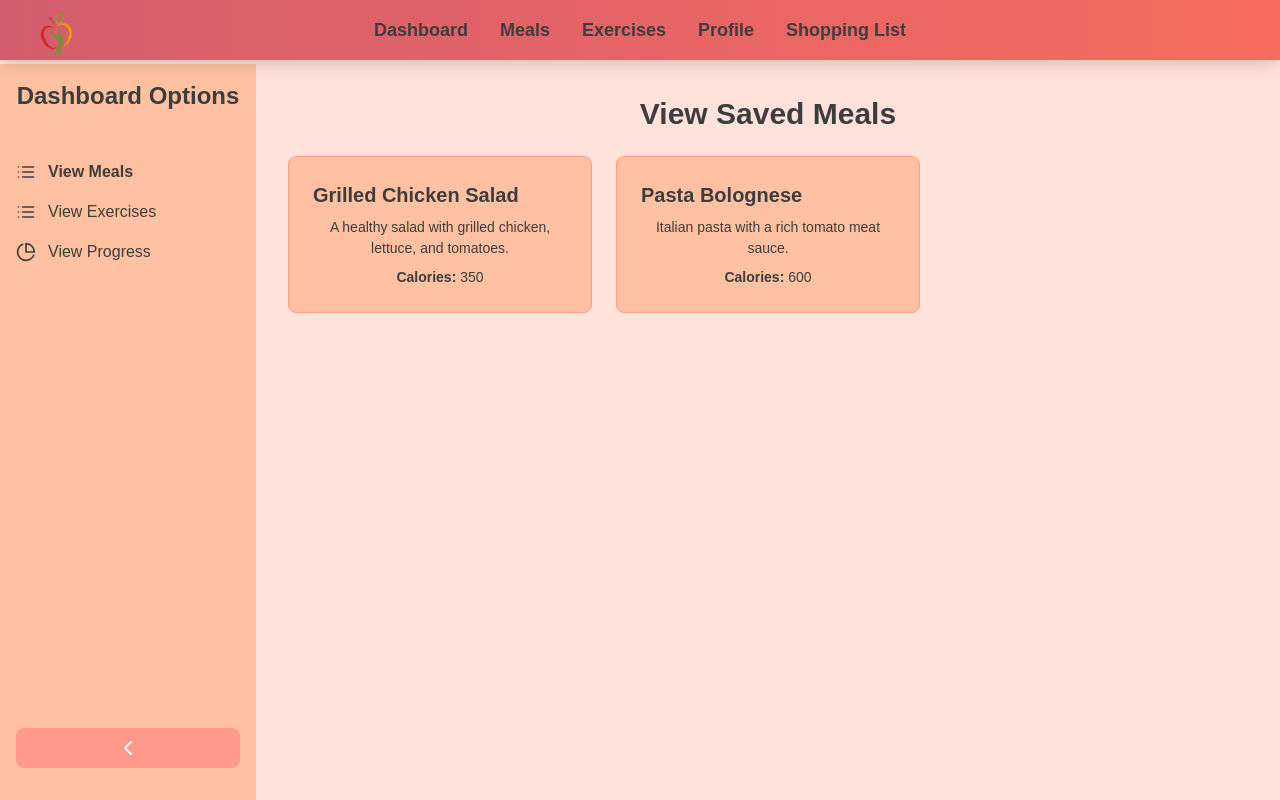
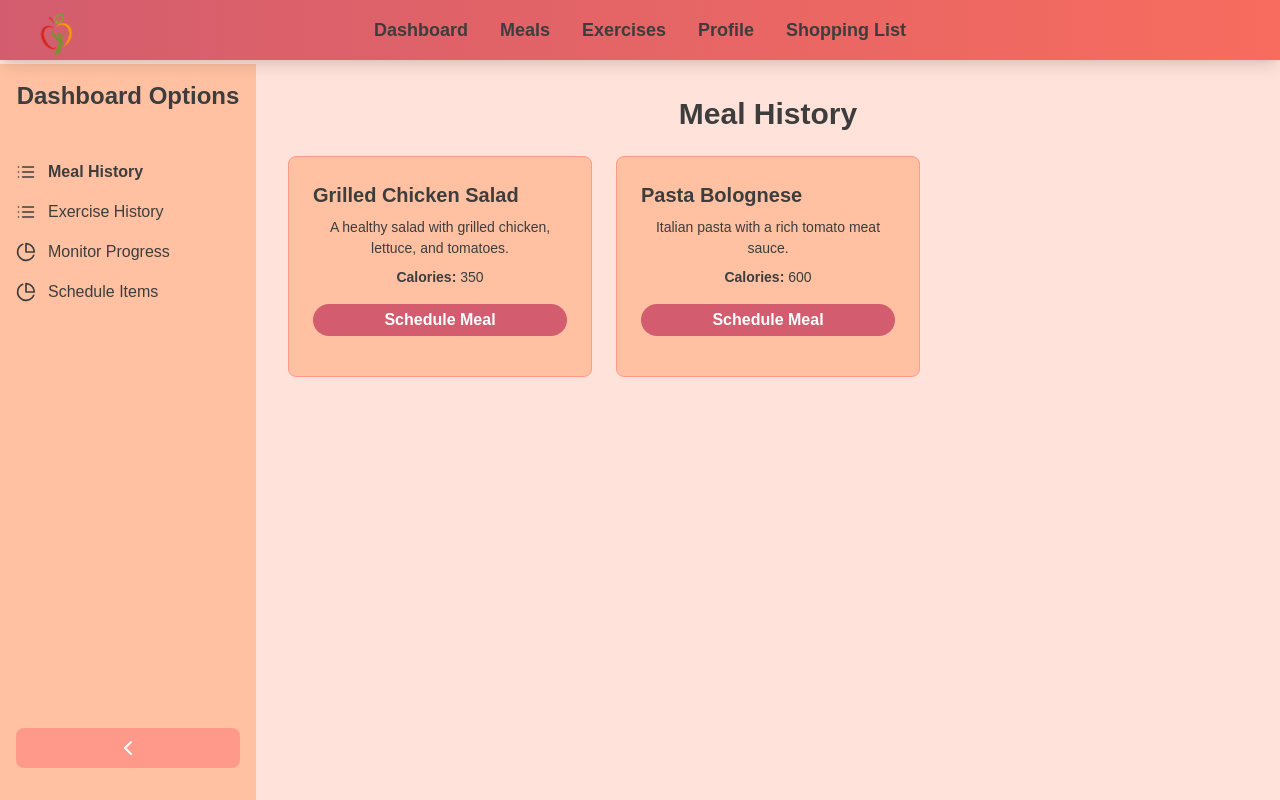
Before and after one commit to asha8411p/Smart-Meal-Planner, a Next.js app in the folder frontend/: page /dashboard in a window 1280 px wide. Built offline with nearby package versions, Linux system fonts and the light colour scheme.

Commit message:
Dashboard frontend

```diff
--- a/frontend/app/dashboard/page.tsx
+++ b/frontend/app/dashboard/page.tsx
@@ -3,42 +3,46 @@
 "use client"; // Client-side component
 
 import { useState } from "react";
-import Header from '../components/ui/header';
-import { FiList, FiPieChart, FiChevronLeft, FiChevronRight } from 'react-icons/fi';
-import { motion } from 'framer-motion';
+import Header from '../components/ui/header'; // Adjust path as needed
+import { FiList, FiPieChart, FiChevronLeft, FiChevronRight } from 'react-icons/fi'; // Icons for sidebar
+import { motion } from 'framer-motion'; // For animations
 
 interface Meal {
+  id: number;
   mealName: string;
   description: string;
   calories: string;
 }
 
 interface Exercise {
+  id: number;
   exerciseName: string;
   description: string;
   caloriesBurned: string;
 }
 
-interface Progress {
-  date: string;
-  mealsLogged: number;
-  exercisesLogged: number;
-  caloriesConsumed: number;
-  caloriesBurned: number;
+interface ScheduledItem {
+  id: number;
+  title: string;
+  start: Date;
+  end: Date;
+  type: 'meal' | 'exercise';
 }
 
 export default function DashboardPage() {
-  const [activeTab, setActiveTab] = useState<'viewMeals' | 'viewExercises' | 'viewProgress'>('viewMeals');
-  const [sidebarCollapsed, setSidebarCollapsed] = useState(false);
+  const [activeTab, setActiveTab] = useState<'viewMeals' | 'viewExercises' | 'viewProgress' | 'schedule'>('viewMeals');
+  const [sidebarCollapsed, setSidebarCollapsed] = useState(false); // State to control sidebar collapse
 
-
+  // Mock Data
   const [savedMeals] = useState<Meal[]>([
     {
+      id: 1,
       mealName: "Grilled Chicken Salad",
       description: "A healthy salad with grilled chicken, lettuce, and tomatoes.",
       calories: "350",
     },
     {
+      id: 2,
       mealName: "Pasta Bolognese",
       description: "Italian pasta with a rich tomato meat sauce.",
       calories: "600",
@@ -47,24 +51,41 @@ export default function DashboardPage() {
 
   const [savedExercises] = useState<Exercise[]>([
     {
+      id: 1,
       exerciseName: "Morning Jog",
       description: "A 30-minute jog around the park.",
       caloriesBurned: "250",
     },
     {
+      id: 2,
       exerciseName: "Weight Lifting",
       description: "1-hour session focusing on strength training.",
       caloriesBurned: "400",
     },
   ]);
 
-  const [progress] = useState<Progress>({
-    date: "2024-10-13",
-    mealsLogged: 5,
-    exercisesLogged: 3,
-    caloriesConsumed: 1800,
-    caloriesBurned: 1200,
-  });
+  const [scheduledItems, setScheduledItems] = useState<ScheduledItem[]>([]);
+
+  const handleScheduleItem = (item: Meal | Exercise, type: 'meal' | 'exercise') => {
+    const title = type === 'meal' ? item.mealName : item.exerciseName;
+    const start = new Date(prompt("Enter start date and time (YYYY-MM-DD HH:MM)") || '');
+    const end = new Date(prompt("Enter end date and time (YYYY-MM-DD HH:MM)") || '');
+
+    if (isNaN(start.getTime()) || isNaN(end.getTime())) {
+      alert("Invalid date and time format");
+      return;
+    }
+
+    const scheduledItem: ScheduledItem = {
+      id: scheduledItems.length + 1,
+      title,
+      start,
+      end,
+      type,
+    };
+
+    setScheduledItems([...scheduledItems, scheduledItem]);
+  };
 
   return (
     <div className="min-h-screen bg-[var(--background-color)] text-[var(--foreground-color)] flex flex-col">
@@ -94,7 +115,7 @@ export default function DashboardPage() {
               onClick={() => setActiveTab('viewMeals')}
             >
               <FiList className="text-xl" />
-              {!sidebarCollapsed && <span className="ml-3">View Meals</span>}
+              {!sidebarCollapsed && <span className="ml-3">Meal History</span>}
             </li>
             <li
               className={`cursor-pointer mb-4 flex items-center ${
@@ -103,7 +124,7 @@ export default function DashboardPage() {
               onClick={() => setActiveTab('viewExercises')}
             >
               <FiList className="text-xl" />
-              {!sidebarCollapsed && <span className="ml-3">View Exercises</span>}
+              {!sidebarCollapsed && <span className="ml-3">Exercise History</span>}
             </li>
             <li
               className={`cursor-pointer mb-4 flex items-center ${
@@ -112,7 +133,16 @@ export default function DashboardPage() {
               onClick={() => setActiveTab('viewProgress')}
             >
               <FiPieChart className="text-xl" />
-              {!sidebarCollapsed && <span className="ml-3">View Progress</span>}
+              {!sidebarCollapsed && <span className="ml-3">Monitor Progress</span>}
+            </li>
+            <li
+              className={`cursor-pointer mb-4 flex items-center ${
+                activeTab === 'schedule' ? 'text-[var(--focus-ring-color)] font-bold' : ''
+              }`}
+              onClick={() => setActiveTab('schedule')}
+            >
+              <FiPieChart className="text-xl" />
+              {!sidebarCollapsed && <span className="ml-3">Schedule Items</span>}
             </li>
           </ul>
 
@@ -133,7 +163,7 @@ export default function DashboardPage() {
         <div className="flex-1 p-8">
           {activeTab === 'viewMeals' && (
             <div>
-              <h2 className="text-3xl font-semibold mb-6">View Saved Meals</h2>
+              <h2 className="text-3xl font-semibold mb-6">Meal History</h2>
               {savedMeals.length === 0 ? (
                 <p>No meals logged yet.</p>
               ) : (
@@ -151,6 +181,12 @@ export default function DashboardPage() {
                       <p>
                         <strong>Calories:</strong> {meal.calories}
                       </p>
+                      <button
+                        className="mt-4 bg-[var(--button-bg-color)] text-[var(--button-text-color)] py-1 px-4 rounded-full hover:bg-[var(--button-hover-color)] transition-all duration-300 font-semibold"
+                        onClick={() => handleScheduleItem(meal, 'meal')}
+                      >
+                        Schedule Meal
+                      </button>
                     </motion.div>
                   ))}
                 </div>
@@ -160,7 +196,7 @@ export default function DashboardPage() {
 
           {activeTab === 'viewExercises' && (
             <div>
-              <h2 className="text-3xl font-semibold mb-6">View Saved Exercises</h2>
+              <h2 className="text-3xl font-semibold mb-6">Exercise History</h2>
               {savedExercises.length === 0 ? (
                 <p>No exercises logged yet.</p>
               ) : (
@@ -178,6 +214,12 @@ export default function DashboardPage() {
                       <p>
                         <strong>Calories Burned:</strong> {exercise.caloriesBurned}
                       </p>
+                      <button
+                        className="mt-4 bg-[var(--button-bg-color)] text-[var(--button-text-color)] py-1 px-4 rounded-full hover:bg-[var(--button-hover-color)] transition-all duration-300 font-semibold"
+                        onClick={() => handleScheduleItem(exercise, 'exercise')}
+                      >
+                        Schedule Exercise
+                      </button>
                     </motion.div>
                   ))}
                 </div>
@@ -187,24 +229,57 @@ export default function DashboardPage() {
 
           {activeTab === 'viewProgress' && (
             <div>
-              <h2 className="text-3xl font-semibold mb-6">Progress Summary</h2>
-              <div className="bg-[var(--input-bg-color)] border border-[var(--input-border-color)] rounded-lg p-6">
+              <h2 className="text-3xl font-semibold mb-6">Monitor Progress</h2>
+              <div className="grid grid-cols-1 md:grid-cols-2 lg:grid-cols-2 gap-6">
+                <div className="bg-[var(--input-bg-color)] border border-[var(--input-border-color)] rounded-lg p-6 hover:shadow-lg transition-shadow duration-300">
+                  <h3 className="text-xl font-semibold mb-2">Meals Logged:</h3>
+                  <p className="text-3xl font-bold">{savedMeals.length}</p>
+                </div>
+                <div className="bg-[var(--input-bg-color)] border border-[var(--input-border-color)] rounded-lg p-6 hover:shadow-lg transition-shadow duration-300">
+                  <h3 className="text-xl font-semibold mb-2">Exercises Logged:</h3>
+                  <p className="text-3xl font-bold">{savedExercises.length}</p>
+                </div>
+                <div className="bg-[var(--input-bg-color)] border border-[var(--input-border-color)] rounded-lg p-6 hover:shadow-lg transition-shadow duration-300">
+                  <h3 className="text-xl font-semibold mb-2">Calories Consumed:</h3>
+                  <p className="text-3xl font-bold">{savedMeals.reduce((total, meal) => total + parseInt(meal.calories), 0)}</p>
+                </div>
+                <div className="bg-[var(--input-bg-color)] border border-[var(--input-border-color)] rounded-lg p-6 hover:shadow-lg transition-shadow duration-300">
+                  <h3 className="text-xl font-semibold mb-2">Calories Burned:</h3>
+                  <p className="text-3xl font-bold">{savedExercises.reduce((total, exercise) => total + parseInt(exercise.caloriesBurned), 0)}</p>
+                </div>
+              </div>
+            </div>
+          )}
+
+          {activeTab === 'schedule' && (
+            <div>
+              <h2 className="text-3xl font-semibold mb-6">Scheduled Items</h2>
+              {scheduledItems.length === 0 ? (
+                <p>No items scheduled yet.</p>
+              ) : (
+                <div className="grid grid-cols-1 md:grid-cols-2 lg:grid-cols-3 gap-6">
+                  {scheduledItems.map((item, index) => (
+                    <motion.div
+                      key={index}
+                      initial={{ opacity: 0, y: 20 }}
+                      animate={{ opacity: 1, y: 0 }}
+                      transition={{ delay: index * 0.1 }}
+                      className="bg-[var(--input-bg-color)] border border-[var(--input-border-color)] rounded-lg p-6 hover:shadow-lg transition-shadow duration-300"
+                    >
+                      <h3 className="text-xl font-semibold mb-2">{item.title}</h3>
                       <p className="mb-2">
-                  <strong>Date:</strong> {new Date(progress.date).toLocaleDateString()}
+                        <strong>Type:</strong> {item.type.charAt(0).toUpperCase() + item.type.slice(1)}
                       </p>
                       <p className="mb-2">
-                  <strong>Meals Logged:</strong> {progress.mealsLogged}
-                </p>
-                <p className="mb-2">
-                  <strong>Exercises Logged:</strong> {progress.exercisesLogged}
-                </p>
-                <p className="mb-2">
-                  <strong>Calories Consumed:</strong> {progress.caloriesConsumed}
+                        <strong>Start:</strong> {item.start.toLocaleString()}
                       </p>
                       <p>
-                  <strong>Calories Burned:</strong> {progress.caloriesBurned}
+                        <strong>End:</strong> {item.end.toLocaleString()}
                       </p>
+                    </motion.div>
+                  ))}
                 </div>
+              )}
             </div>
           )}
         </div>
```
Lines whose indentation alone changed are shown as unchanged.
